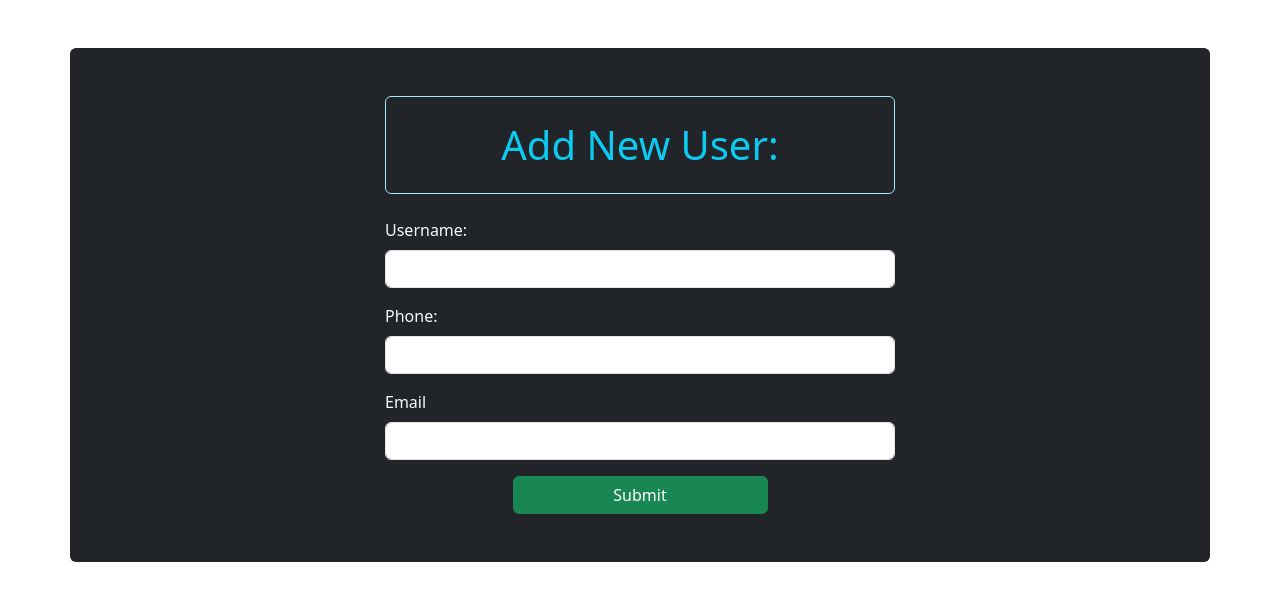
After one commit to hasdajustin/Simple-Django-Crud-Operation, a Django app: page /add_newUser/ in a window 1280 px wide. The commit adds this page. Shown: the top 601 px of the page. Run offline with Django 5.2, Linux system fonts and the light colour scheme.

Commit message:
Implement form for adding new user data

```diff
--- a/myapp/forms.py
+++ b/myapp/forms.py
@@ -5,3 +5,9 @@ class UserForm(forms.ModelForm):
     class Meta:
         model = User
         fields = ['username', 'phone', 'email']
+
+        widgets = {
+            'username': forms.TextInput(attrs={'class': 'form-control'}),
+            'phone': forms.TextInput(attrs={'class': 'form-control'}),
+            'email': forms.EmailInput(attrs={'class': 'form-control'}),
+        }
--- /dev/null
+++ b/myapp/templates/myapp/add_newUser.html
@@ -0,0 +1,34 @@
+{% extends "myapp/base.html" %}
+
+{% block content %}
+<div class="container bg-dark p-5 my-5 rounded">
+    <div class="row justify-content-center">
+        <div class="col-md-6">
+            <h1 class="text-info text-center border border-info-subtle rounded py-4 mb-4">Add New User:</h1>
+            <form method="POST" novalidate>
+                {% csrf_token %}
+
+                <div class="mb-3">
+                    <label class="form-label text-light" for="{{ form.username.id_for_label }}">Username:</label>
+                    {{ form.username }}
+                </div>
+
+                <div class="mb-3">
+                    <label class="form-label text-light" for="{{ form.phone.id_for_label }}">Phone:</label>
+                    {{ form.phone }}
+                </div>
+
+                <div class="mb-3">
+                    <label class="form-label text-light" for="{{ form.email.id_for_label }}">Email</label>
+                    {{ form.email }}
+                </div>
+
+                <div class="d-flex justify-content-center w-100">
+                    <button class="btn btn-success w-50" type="submit">Submit</button>
+                </div>
+
+            </form>
+        </div>
+    </div>
+</div>
+{% endblock %}
--- a/myapp/urls.py
+++ b/myapp/urls.py
@@ -3,4 +3,5 @@ from . import views
 
 urlpatterns = [
     path('', views.display_data, name='display_data'),
+    path('add_newUser/', views.add_newUser, name='add_newUser'),
 ]
--- a/myapp/views.py
+++ b/myapp/views.py
@@ -1,7 +1,19 @@
-from django.shortcuts import render
+from django.shortcuts import render, redirect
 from .models import User
+from .forms import UserForm
 
 # Create your views here.
 def display_data(request):
     userData = User.objects.all()
     return render(request, 'myapp/display_data.html', {'userData':userData})
+
+# model form use kore data add korar jonno
+def add_newUser(request):
+    if request.method == 'POST':
+        form = UserForm(request.POST)
+        if form.is_valid():
+            form.save()
+            return redirect('display_data') # kheyal rakhte hobe ekhane kono ".html" use hobe na just "display_data" function er name er nam hobe.
+    else:
+        form = UserForm()
+    return render(request,'myapp/add_newUser.html', {'form':form})
```
Also changed, not shown: myapp/templates/myapp/display_data.html (+5 -4 lines), db.sqlite3.
